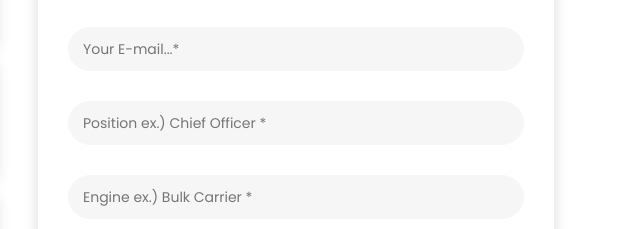
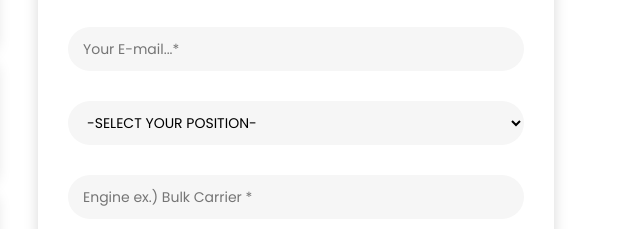
Before and after one commit to hyeok2044/hyeok2044.github.io, a plain HTML site: page recruiting.html in a window 1280 px wide. Shown: the part 2872-3101 px from the top of the page, 644-1280 px from the left. Drawn offline with nearby package versions, Linux system fonts and the light colour scheme.

Commit message:
added selection of position

```diff
--- a/assets/css/templatemo-villa-agency.css
+++ b/assets/css/templatemo-villa-agency.css
@@ -1655,7 +1655,7 @@ Contact Page Style
   margin-bottom: 15px;
 }
 
-.contact-page #contact-form input {
+.contact-page #contact-form input, select{
   width: 100%;
   height: 44px;
   border-radius: 22px;
--- a/recruiting.html
+++ b/recruiting.html
@@ -144,7 +144,8 @@
                                     <h2>Why Join <strong style="color: #077bbd">KP Ocean Inc.</strong>?</h2>
                                     <h4></h4>
                                     <h4>• Variety of ship types</h4>
-                                    <h4>• Many opportunities for promotion and career development<br>(From Rating to Officer, Master, C/E)</h4>
+                                    <h4>• Many opportunities for promotion and career development<br>(From Rating to
+                                        Officer, Master, C/E)</h4>
                                     <h4>• Free internet for all fleets</h4>
                                     <h4>• Rejoining bonus</h4>
                                     <h4>• Quick and friendly staff response</h4>
@@ -157,12 +158,14 @@
                                 <div class="col-lg-6">
                                     <h2>Application and approval procedures</h2>
                                     <h4></h4>
-                                    <h4>• Make your resume, then email recruiting@kp-ocn.com) or use our following “send Your Resume” tool.</h4>
+                                    <h4>• Make your resume, then email recruiting@kp-ocn.com) or use our following “send
+                                        Your Resume” tool.</h4>
                                     <h4>• The Crew Manager will contact you for an interview via mobile phone or
                                         Facebook video call.</h4>
                                     <h4>• If approved, submit the original documents and undergo a medical test.
                                         (Master, C/E, C/O, 1AE may require a principal interview)</h4>
-                                    <h4>• Our designated medical clinic : <a href="https://micahmedclin.com/">MICAH MEDICAL</a>.</h4>
+                                    <h4>• Our designated medical clinic : <a href="https://micahmedclin.com/">MICAH
+                                        MEDICAL</a>.</h4>
                                     <h4>• Additional training (if required by principals)</h4>
                                     <h4>• In-house training and dispatch.</h4>
 
@@ -215,7 +218,8 @@
                         </div>
                     </a>
 
-                    <a href="https://www.facebook.com/messages/t/100000660762027" class="item col-lg-12" style="margin-bottom: 10px">
+                    <a href="https://www.facebook.com/messages/t/100000660762027" class="item col-lg-12"
+                       style="margin-bottom: 10px">
                         <div>
                             <img src="assets/images/fb-messenger-icon.png" alt=""
                                  style="max-width: 52px">
@@ -239,7 +243,8 @@
                             <h6>KP OCEAN INC.<br><span>Recruiting Information</span></h6>
                         </div>
                     </a>
-                    <a href="/assets/form/KP%20OCEAN%20-%20Application%20form%202024-01.xlsx" download class="item col-lg-12"
+                    <a href="/assets/form/KP%20OCEAN%20-%20Application%20form%202024-01.xlsx" download
+                       class="item col-lg-12"
                        style="margin-bottom: 10px">
                         <img src="assets/images/download-icon.png" alt=""
                              style="max-width: 52px">
@@ -249,54 +254,103 @@
             </div>
 
             <div class="col-lg-6">
-                <form id="contact-form" action="https://kpocean.lhr.rocks/crew/src/php/AcceptRecruitingForm.php" method="post" enctype="multipart/form-data">
+                <form id="contact-form" action="https://kpocean.lhr.rocks/crew/src/php/AcceptRecruitingForm.php"
+                      method="post" enctype="multipart/form-data">
                     <div class="row">
                         <div class="col-lg-12 text-center">
                             <h2 style="height: 100px">Send Your Resume!<br></h2>
                         </div>
                         <div class="col-lg-12">
                             <fieldset>
-                                <input type="text" name="Recruit_Name" id="name" placeholder="Your Name... *"  required>
+                                <input type="text" name="Recruit_Name" id="name" placeholder="Your Name... *" required>
                             </fieldset>
                         </div>
                         <div class="col-lg-12">
                             <fieldset>
-                                <input type="text" name="Recruit_Facebook" id="facebook" placeholder="Your Facebook Link ex.) https://www.facebook.com/KPOCEAN2022 *" required>
+                                <input type="text" name="Recruit_Facebook" id="facebook"
+                                       placeholder="Your Facebook Link ex.) https://www.facebook.com/KPOCEAN2022 *"
+                                       required>
                             </fieldset>
                         </div>
                         <div class="col-lg-12">
                             <fieldset>
-                                <input type="text" name="Recruit_Mobile" id="mobile" placeholder="Your Mobile Number ex.) 0912-123-4567 *"  required>
+                                <input type="text" name="Recruit_Mobile" id="mobile"
+                                       placeholder="Your Mobile Number ex.) 0912-123-4567 *" required>
                             </fieldset>
                         </div>
                         <div class="col-lg-12">
                             <fieldset>
-                                <input type="text" name="Recruit_Email" id="email" pattern="[^ @]*@[^ @]*" placeholder="Your E-mail...*" required>
+                                <input type="text" name="Recruit_Email" id="email" pattern="[^ @]*@[^ @]*"
+                                       placeholder="Your E-mail...*" required>
                             </fieldset>
                         </div>
                         <div class="col-lg-12">
                             <fieldset>
-                                <input type="text" name="Recruit_Position" id="position" placeholder="Position ex.) Chief Officer *" required>
+                                <select name="Recruit_Position" required>
+                                    <option value="" disabled selected>-SELECT YOUR POSITION-</option>
+                                    <option value="1/E">1ST ENGINEER</option>
+                                    <option value="2/E">2ND ENGINEER</option>
+                                    <option value="2/O">2ND OFFICER</option>
+                                    <option value="3/E">3RD ENGINEER</option>
+                                    <option value="3/O">3RD OFFICER</option>
+                                    <option value="AB">ABLE SEAMAN</option>
+                                    <option value="B/MASTER">BARGE MASTER</option>
+                                    <option value="BSN">BOSUN</option>
+                                    <option value="C/E">CHIEF ENGINEER</option>
+                                    <option value="C/O">CHIEF OFFICER</option>
+                                    <option value="CAPT">CAPTAIN</option>
+                                    <option value="CCK">CHIEF COOK</option>
+                                    <option value="CK">COOK</option>
+                                    <option value="DB">DECK BOY</option>
+                                    <option value="DC">DECK CADET</option>
+                                    <option value="DH">DECK HANDS</option>
+                                    <option value="EB">ENGINE BOY</option>
+                                    <option value="EC">ENGINE CADET</option>
+                                    <option value="ELEC">ELECTRICIAN</option>
+                                    <option value="FTR">FITTER</option>
+                                    <option value="JOINTER">JOINTER</option>
+                                    <option value="JR 3/E">JR 3RD ENGINEER</option>
+                                    <option value="JR 3/O">JR 3RD OFFICER</option>
+                                    <option value="L/MAN">LINEMAN</option>
+                                    <option value="MB">MESS BOY</option>
+                                    <option value="MM">MESS MAN</option>
+                                    <option value="NO.1OLR">NO.1 OILER</option>
+                                    <option value="OLR">OILER</option>
+                                    <option value="OS">ORDINARY SEAMAN</option>
+                                    <option value="P/MAN">PUMP MAN</option>
+                                    <option value="R/O">RADIO OFFICER</option>
+                                    <option value="SPV">SUPERVISOR</option>
+                                    <option value="STWD">STEWARD</option>
+                                    <option value="TECH.">TECHNICIAN</option>
+                                    <option value="UTY">UTILITY CADET</option>
+                                    <option value="WLD">WELDER</option>
+                                    <option value="WPR">WIPER</option>
+                                </select>
                             </fieldset>
                         </div>
                         <div class="col-lg-12">
                             <fieldset>
-                                <input type="text" name="Recruit_Engine" id="engine" placeholder="Engine ex.) Bulk Carrier *" required>
+                                <input type="text" name="Recruit_Engine" id="engine"
+                                       placeholder="Engine ex.) Bulk Carrier *" required>
                             </fieldset>
                         </div>
                         <div class="col-lg-12">
                             <fieldset>
-                                <input type="file" name="file" id="file" accept=".xls,.xlsx" onclick="alert('File size should be less than 4MB');" required>
+                                <input type="file" name="file" id="file" accept=".xls,.xlsx"
+                                       onclick="alert('File size should be less than 4MB');" required>
                             </fieldset>
                         </div>
                         <div class="col-lg-12">
                             <fieldset>
-                                <textarea name="Recruit_Message" id="message" placeholder="Your Message: My Strength for an applied position"></textarea>
+                                <textarea name="Recruit_Message" id="message"
+                                          placeholder="Your Message: My Strength for an applied position"></textarea>
                             </fieldset>
                         </div>
                         <div class="col-lg-12">
                             <fieldset>
-                                <button type="submit" id="form-submit" class="orange-button" name="kpocean" value="true">Send Message</button>
+                                <button type="submit" id="form-submit" class="orange-button" name="kpocean"
+                                        value="true">Send Message
+                                </button>
                             </fieldset>
                         </div>
                     </div>
@@ -336,8 +390,8 @@
 <script>
     const uploadField = document.getElementById("file");
 
-    uploadField.onchange = function() {
-        if(this.files[0].size > 1024*1024*4){
+    uploadField.onchange = function () {
+        if (this.files[0].size > 1024 * 1024 * 4) {
             alert("File is too big!");
             this.value = "";
         }
```
